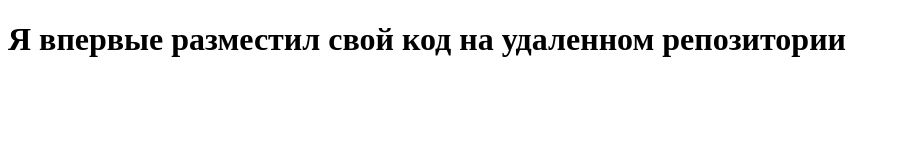
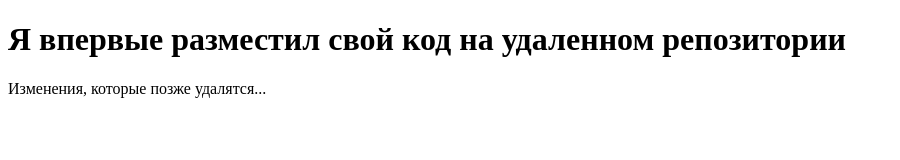
Before and after one commit to aldarstepanov24/test-repo0, a plain HTML site: page index.html in a window 1280 px wide. Shown: the whole page, without its empty margins (0-900 px from the left). Drawn offline with Linux system fonts and the light colour scheme.

Commit message:
Update index.html

```diff
--- a/index.html
+++ b/index.html
@@ -8,5 +8,6 @@
 </head>
 <body>
     <h1>Я впервые разместил свой код на удаленном репозитории</h1>
+    <p>Изменения, которые позже удалятся...</p>
 </body>
 </html>
```
